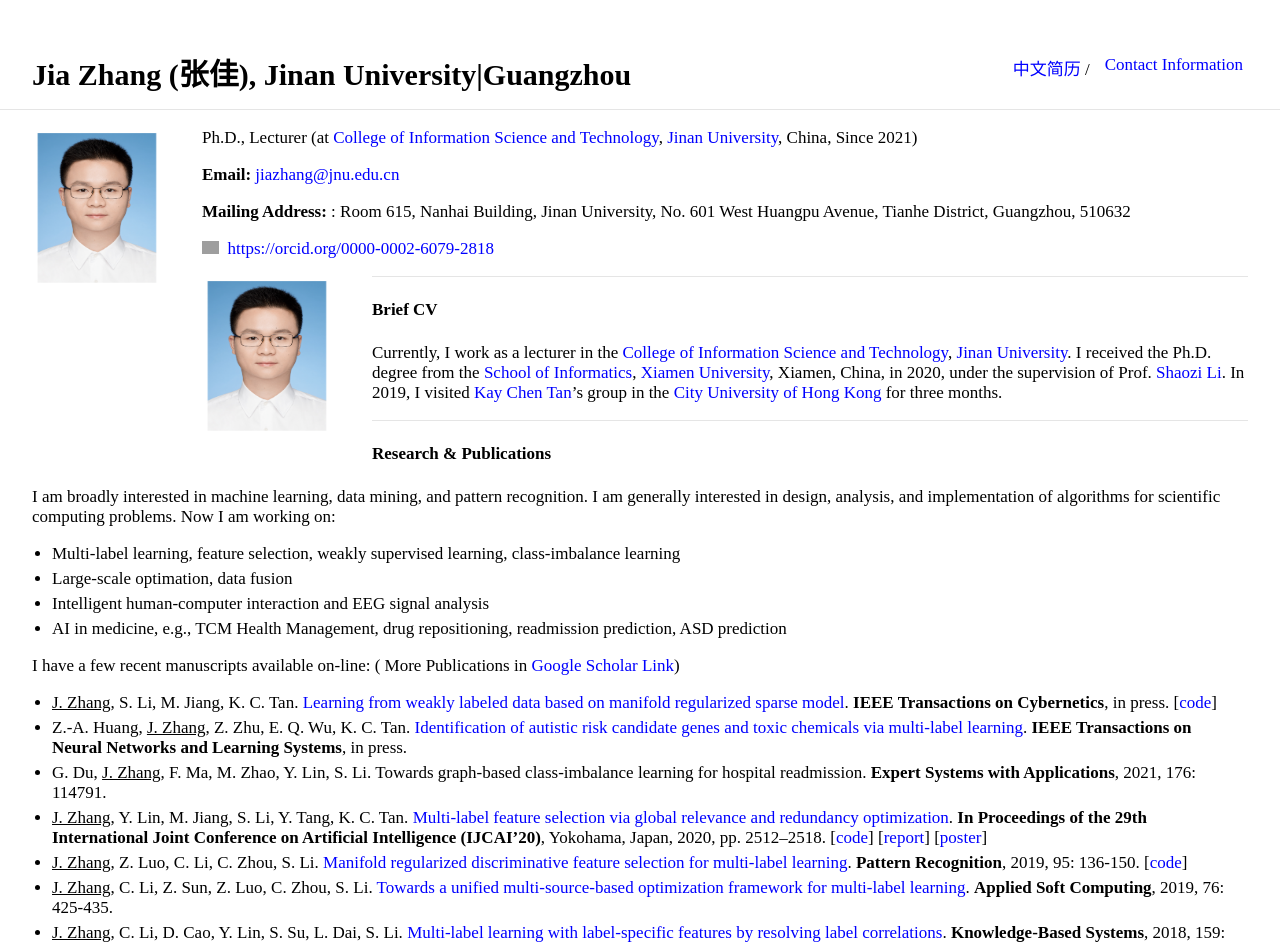
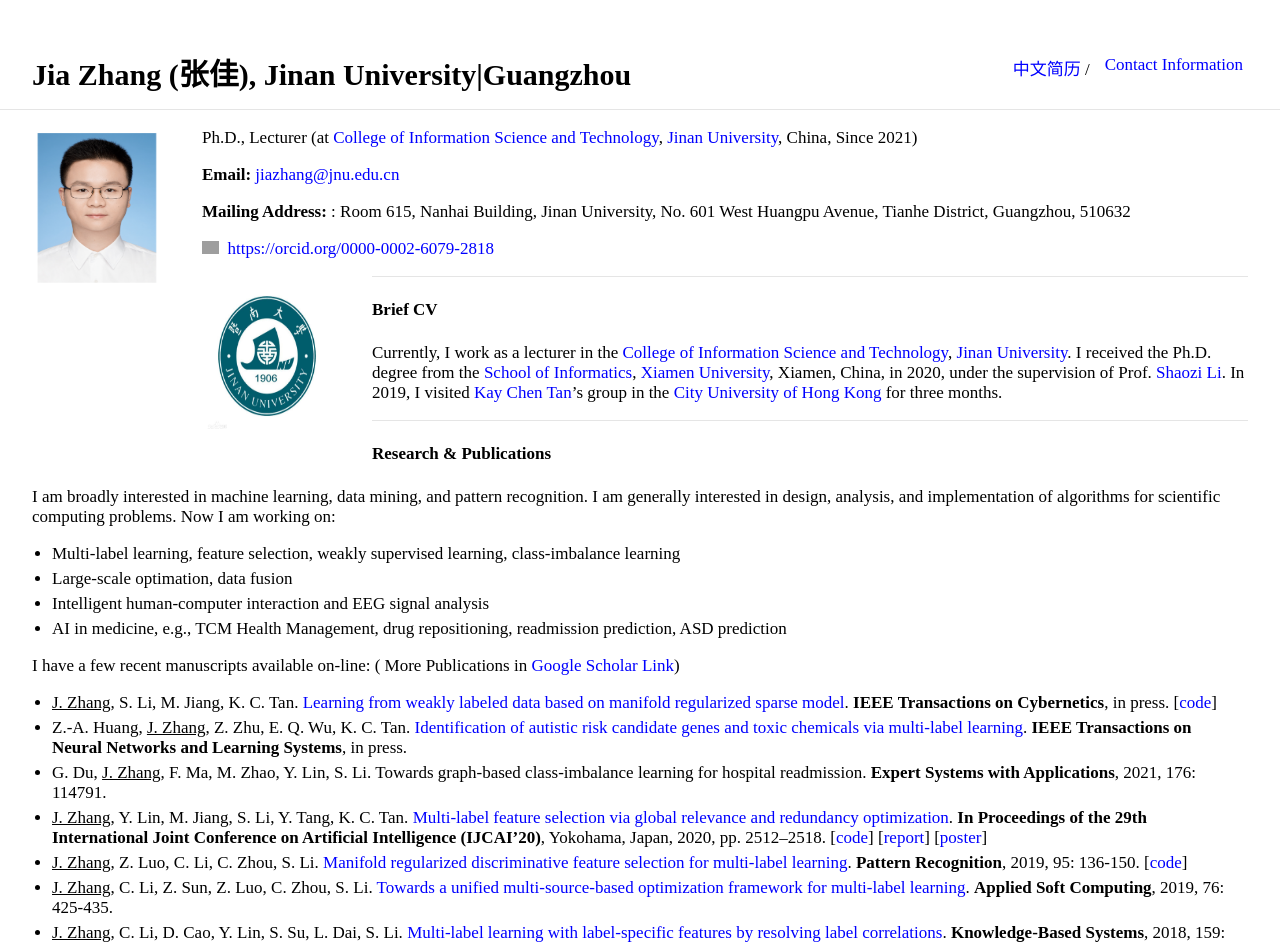
Before and after one commit to jiazhang-ml/jiazhang-ml.github.io, a Jekyll site: the page built from index.md, in a window 1280 px wide. Shown: the top 945 px of the page. Built offline with Jekyll 4.4.1, drawn with Linux system fonts in a browser that asks for light colours; grey boxes are pictures that could not be loaded.

Commit message:
Update index.md

```diff
--- a/index.md
+++ b/index.md
@@ -13,7 +13,7 @@ Ph.D., Lecturer (at [College of Information Science and Technology](http://xxxy2
 
 <div itemscope itemtype="https://schema.org/Person"><a itemprop="sameAs" content="https://orcid.org/0000-0002-6079-2818" href="https://orcid.org/0000-0002-6079-2818" target="orcid.widget" rel="me noopener noreferrer" style="vertical-align:top;"><img src="https://orcid.org/sites/default/files/images/orcid_16x16.png" style="width:1em;margin-right:.5em;" alt="ORCID iD icon">https://orcid.org/0000-0002-6079-2818</a></div>
 
-<img class="profile-picture" src="jiazhang1.jpg">
+<img class="profile-picture" src="jnu.jpg">
 
 ---
 
```
